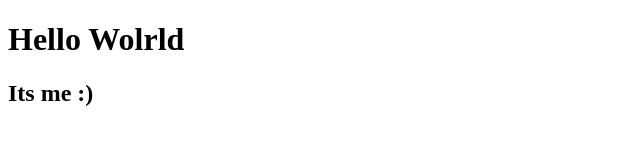
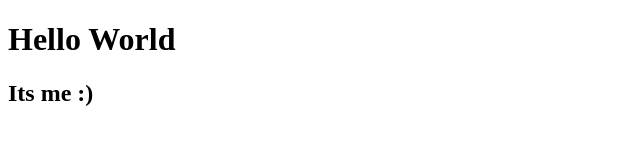
Before and after one commit to MaxLuzhetsky/Hello-Wolrd-, a plain HTML site: page index.html in a window 1280 px wide. Shown: the full height of the page, 0-640 px from the left. Drawn offline with Linux system fonts and the light colour scheme.

Commit message:
Update index.html

```diff
--- a/index.html
+++ b/index.html
@@ -4,7 +4,7 @@
  <title>Hello World</title>
  </head>
 <body>
-<h1><strong>Hello Wolrld</strong></h1>
+<h1><strong>Hello World</strong></h1>
 <h2>Its me :)</h2>
 </body>
 </html>
```
